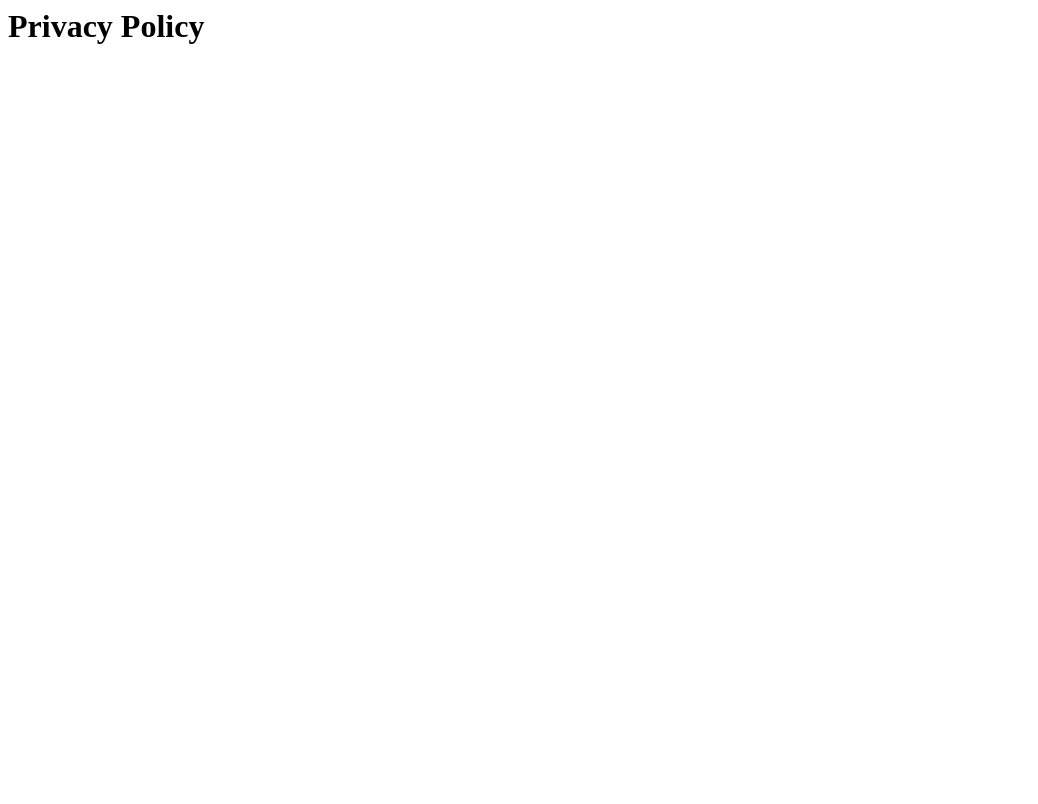
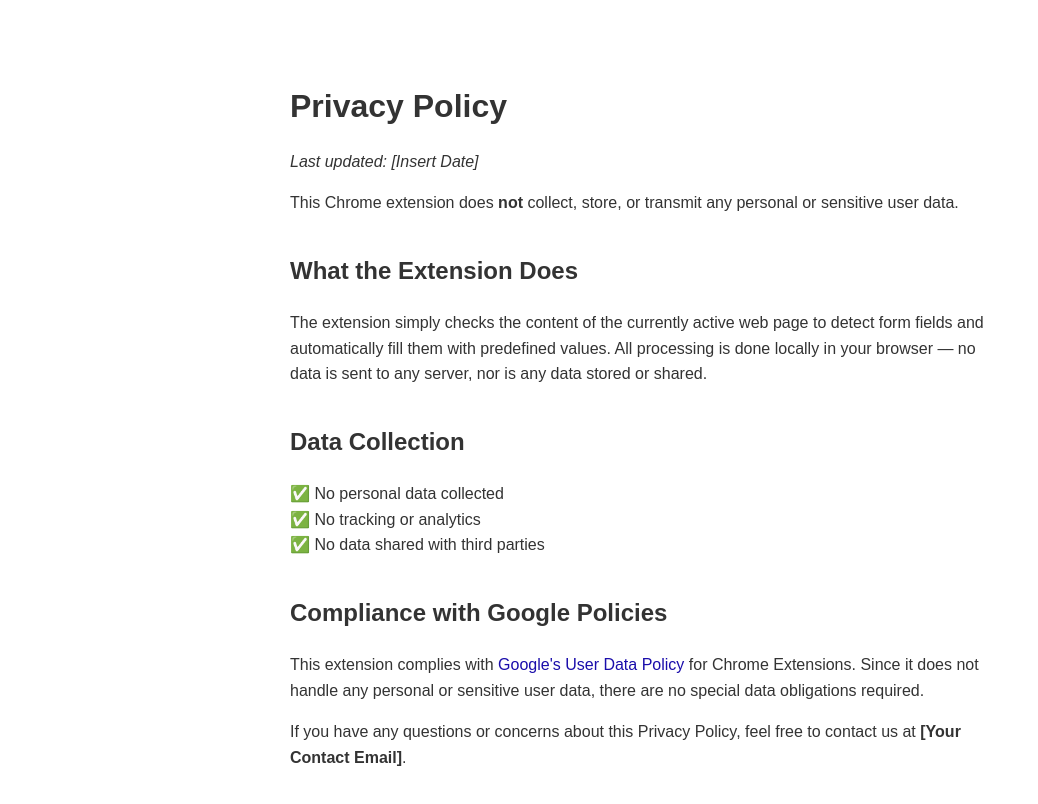
Before and after one commit to jackpmcd/privacy-policy, a plain HTML site: page index.html in a window 1280 px wide. Shown: the whole page, without its empty margins (0-1038 px from the left). Drawn offline with Linux system fonts and the light colour scheme.

Commit message:
Update index.html

```diff
--- a/index.html
+++ b/index.html
@@ -1 +1,67 @@
-<h1>Privacy Policy</h1>
+<!DOCTYPE html>
+<html lang="en">
+<head>
+  <meta charset="UTF-8">
+  <meta name="viewport" content="width=device-width, initial-scale=1">
+  <title>Privacy Policy</title>
+  <style>
+    body {
+      font-family: Arial, sans-serif;
+      max-width: 700px;
+      margin: 40px auto;
+      padding: 20px;
+      line-height: 1.6;
+      color: #333;
+    }
+    h1 {
+      font-size: 2em;
+      margin-bottom: 0.2em;
+    }
+    h2 {
+      font-size: 1.5em;
+      margin-top: 1.5em;
+    }
+    ul {
+      list-style: none;
+      padding-left: 0;
+    }
+    ul li::before {
+      content: "✅ ";
+    }
+    a {
+      color: #1a0dab;
+      text-decoration: none;
+    }
+  </style>
+</head>
+<body>
+  <h1>Privacy Policy</h1>
+  <p><em>Last updated: [Insert Date]</em></p>
+
+  <p>This Chrome extension does <strong>not</strong> collect, store, or transmit any personal or sensitive user data.</p>
+
+  <h2>What the Extension Does</h2>
+  <p>
+    The extension simply checks the content of the currently active web page to detect form fields and automatically fill them with predefined values.
+    All processing is done locally in your browser — no data is sent to any server, nor is any data stored or shared.
+  </p>
+
+  <h2>Data Collection</h2>
+  <ul>
+    <li>No personal data collected</li>
+    <li>No tracking or analytics</li>
+    <li>No data shared with third parties</li>
+  </ul>
+
+  <h2>Compliance with Google Policies</h2>
+  <p>
+    This extension complies with
+    <a href="https://developer.chrome.com/docs/webstore/user_data/" target="_blank" rel="noopener noreferrer">
+      Google's User Data Policy
+    </a>
+    for Chrome Extensions. Since it does not handle any personal or sensitive user data, there are no special data obligations required.
+  </p>
+
+  <p>If you have any questions or concerns about this Privacy Policy, feel free to contact us at <strong>[Your Contact Email]</strong>.</p>
+</body>
+</html>
```
